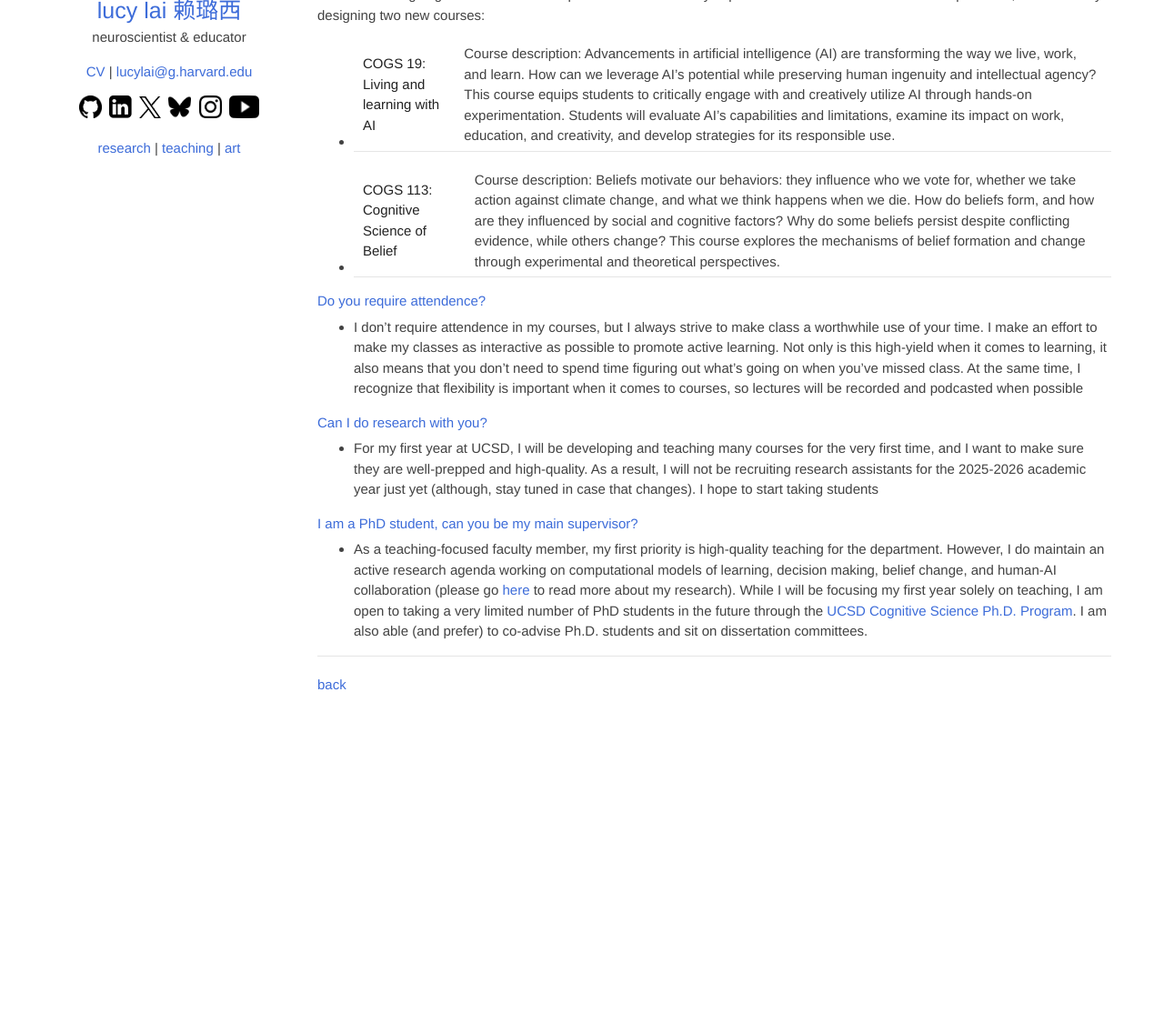
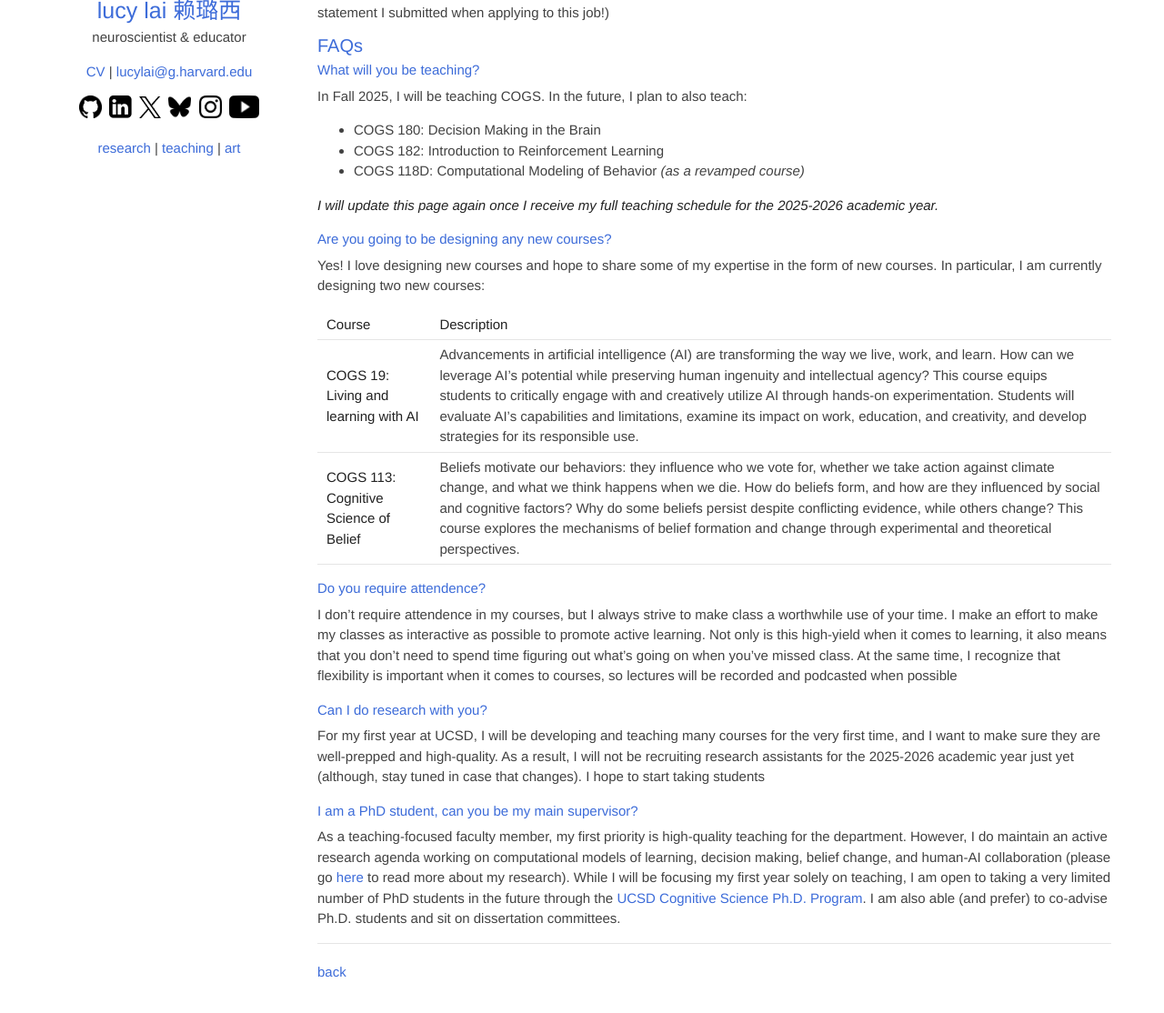
Before and after one commit to lucylai96/lucylai96.github.io, a Jekyll site: the page built from ucsd.md, in a window 1280 px wide and 1400 px high, scrolled down 1438 px, cut to the strip 255-1369 px from the top of the window. Shown: the whole strip at 91% size. Built offline with Jekyll 4.4.1, drawn with Linux system fonts in a browser that asks for light colours; our own code applies the rules of GitHub Pages for plain Markdown files; before the commit the page ends 2522 px from its top, so only the background shows below that; some of the changed text lies outside the part shown.

Commit message:
Update ucsd.md

```diff
--- a/ucsd.md
+++ b/ucsd.md
@@ -36,21 +37,24 @@ In Fall 2025, I will be teaching COGS. In the future, I plan to also teach:
 - COGS 180: Decision Making in the Brain
 - COGS 182: Introduction to Reinforcement Learning
 - COGS 118D: Computational Modeling of Behavior _(as a revamped course)_
+
 _**I will update this page again once I receive my full teaching schedule for the 2025-2026 academic year.**_
 
 #### Are you going to be designing any new courses?
 Yes! I love designing new courses and hope to share some of my expertise in the form of new courses. In particular, I am currently designing two new courses:
-- **COGS 19: Living and learning with AI**| Course description: Advancements in artificial intelligence (AI) are transforming the way we live, work, and learn. How can we leverage AI’s potential while preserving human ingenuity and intellectual agency? This course equips students to critically engage with and creatively utilize AI through hands-on experimentation. Students will evaluate AI’s capabilities and limitations, examine its impact on work, education, and creativity, and develop strategies for its responsible use.
-- **COGS 113: Cognitive Science of Belief** | Course description: Beliefs motivate our behaviors: they influence who we vote for, whether we take action against climate change, and what we think happens when we die. How do beliefs form, and how are they influenced by social and cognitive factors? Why do some beliefs persist despite conflicting evidence, while others change? This course explores the mechanisms of belief formation and change through experimental and theoretical perspectives.
+
+| **Course** | **Description** |
+| **COGS 19: Living and learning with AI** | Advancements in artificial intelligence (AI) are transforming the way we live, work, and learn. How can we leverage AI’s potential while preserving human ingenuity and intellectual agency? This course equips students to critically engage with and creatively utilize AI through hands-on experimentation. Students will evaluate AI’s capabilities and limitations, examine its impact on work, education, and creativity, and develop strategies for its responsible use. |
+| **COGS 113: Cognitive Science of Belief** | Beliefs motivate our behaviors: they influence who we vote for, whether we take action against climate change, and what we think happens when we die. How do beliefs form, and how are they influenced by social and cognitive factors? Why do some beliefs persist despite conflicting evidence, while others change? This course explores the mechanisms of belief formation and change through experimental and theoretical perspectives. |
 
 #### Do you require attendence?
-- I don't require attendence in my courses, but I always strive to make class a worthwhile use of your time. I make an effort to make my classes as interactive as possible to promote active learning. Not only is this high-yield when it comes to learning, it also means that you don't need to spend time figuring out what's going on when you've missed class. At the same time, I recognize that flexibility is important when it comes to courses, so lectures will be recorded and podcasted when possible
+I don't require attendence in my courses, but I always strive to make class a worthwhile use of your time. I make an effort to make my classes as interactive as possible to promote active learning. Not only is this high-yield when it comes to learning, it also means that you don't need to spend time figuring out what's going on when you've missed class. At the same time, I recognize that flexibility is important when it comes to courses, so lectures will be recorded and podcasted when possible
 
 #### Can I do research with you?
-- For my first year at UCSD, I will be developing and teaching many courses for the very first time, and I want to make sure they are well-prepped and high-quality. As a result, I will not be recruiting research assistants for the 2025-2026 academic year just yet (although, stay tuned in case that changes). I hope to start taking students
+For my first year at UCSD, I will be developing and teaching many courses for the very first time, and I want to make sure they are well-prepped and high-quality. As a result, I will not be recruiting research assistants for the 2025-2026 academic year just yet (although, stay tuned in case that changes). I hope to start taking students
 
 #### I am a PhD student, can you be my main supervisor?
-- As a teaching-focused faculty member, my first priority is high-quality teaching for the department. However, I do maintain an active research agenda working on computational models of learning, decision making, belief change, and human-AI collaboration (please go [here](https://lucylai.com/research.html) to read more about my research). While I will be focusing my first year solely on teaching, I am open to taking a very limited number of PhD students in the future through the [UCSD Cognitive Science Ph.D. Program](https://cogsci.ucsd.edu/graduates/phd-program/index.html). I am also able (and prefer) to co-advise Ph.D. students and sit on dissertation committees.
+As a teaching-focused faculty member, my first priority is high-quality teaching for the department. However, I do maintain an active research agenda working on computational models of learning, decision making, belief change, and human-AI collaboration (please go [here](https://lucylai.com/research.html) to read more about my research). While I will be focusing my first year solely on teaching, I am open to taking a very limited number of PhD students in the future through the [UCSD Cognitive Science Ph.D. Program](https://cogsci.ucsd.edu/graduates/phd-program/index.html). I am also able (and prefer) to co-advise Ph.D. students and sit on dissertation committees.
 
 ***
 [back](./)
```
Also changed, not shown: other parts of ucsd.md (+5 -4 lines).
